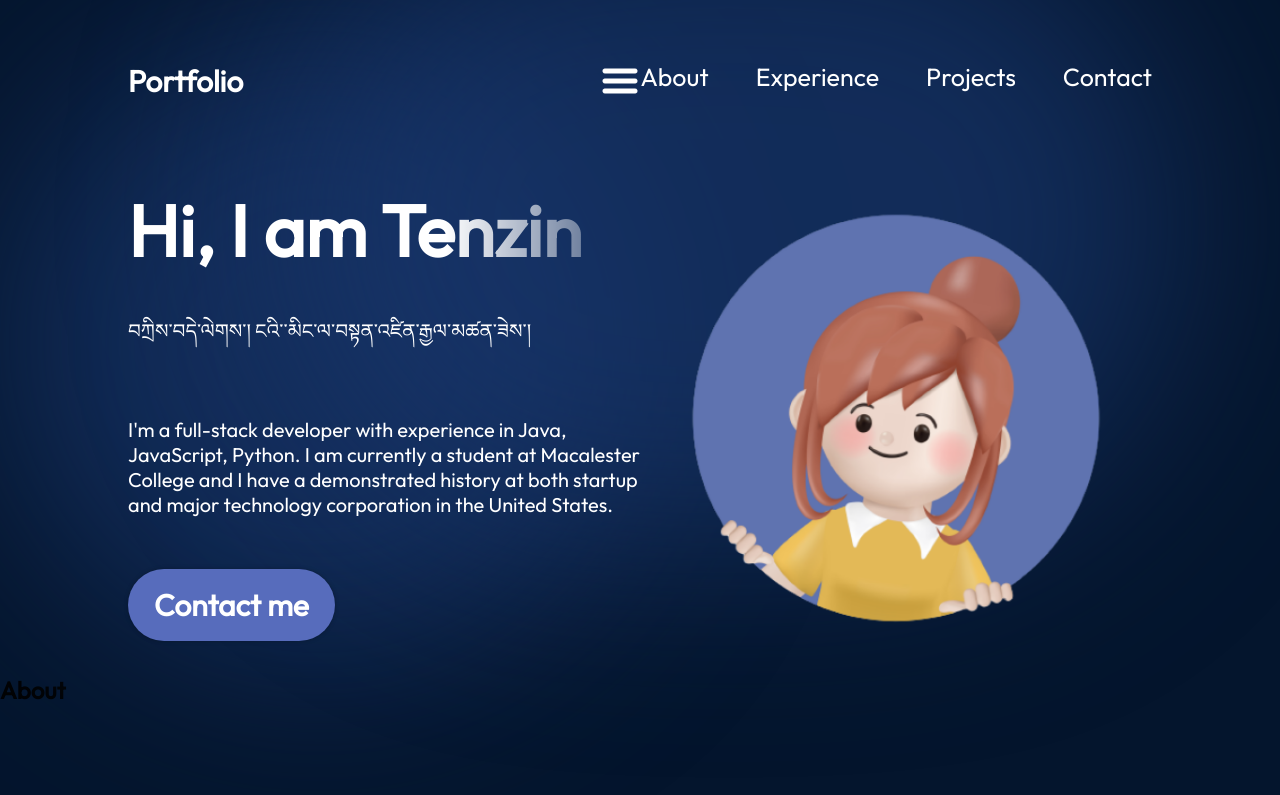
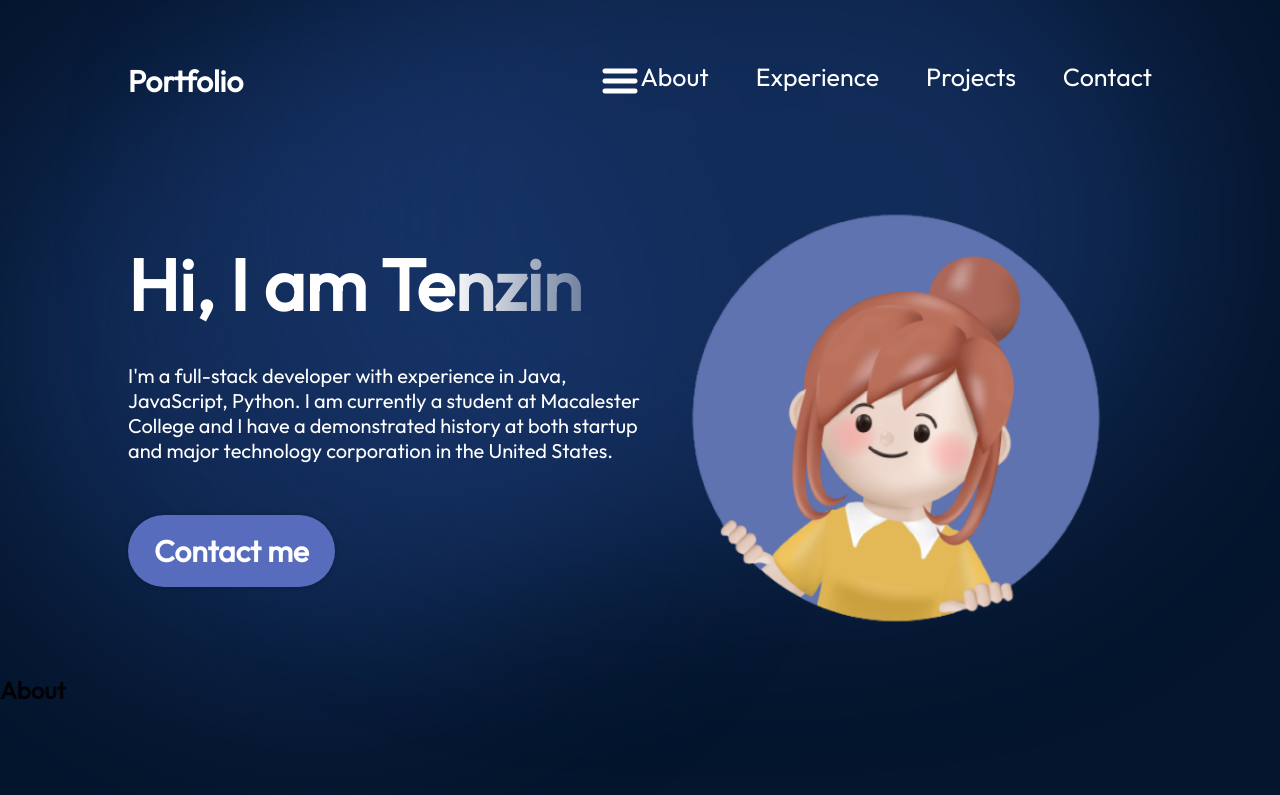
Before and after one commit to gyaltsentenzin/gyaltsentenzin.github.io, a React (Vite) app: page / in a window 1280 px wide. Shown: the top 795 px of the page. Built offline with nearby package versions, Linux system fonts and the light colour scheme.

Commit message:
Revert "updated"
This reverts commit 0bb675c3663855eb01a1e29664c7bed9b9ee45fa.

```diff
--- a/src/components/Hero/Hero.jsx
+++ b/src/components/Hero/Hero.jsx
@@ -7,9 +7,6 @@ export const Hero = () => {
     <section className={styles.container}>
       <div className={styles.content}>
         <h1 className={styles.title}> Hi, I am Tenzin</h1>
-        <p className={styles.description}>
-          བཀྲིས་བདེ་ལེགས་། ངའི་་མིང་ལ་བསྟན་འཛིན་རྒྱལ་མཚན་ཟེས་།
-        </p>
         <p className={styles.description}>
           I'm a full-stack developer with experience in Java, JavaScript,
           Python. I am currently a student at Macalester College and I have a
```
